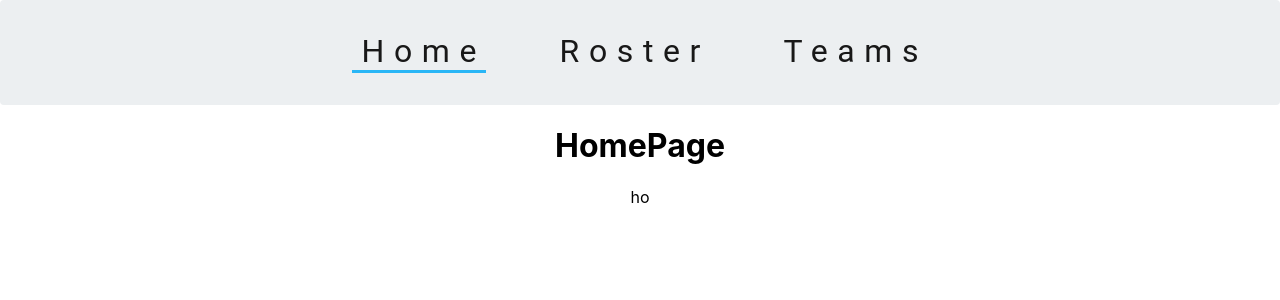
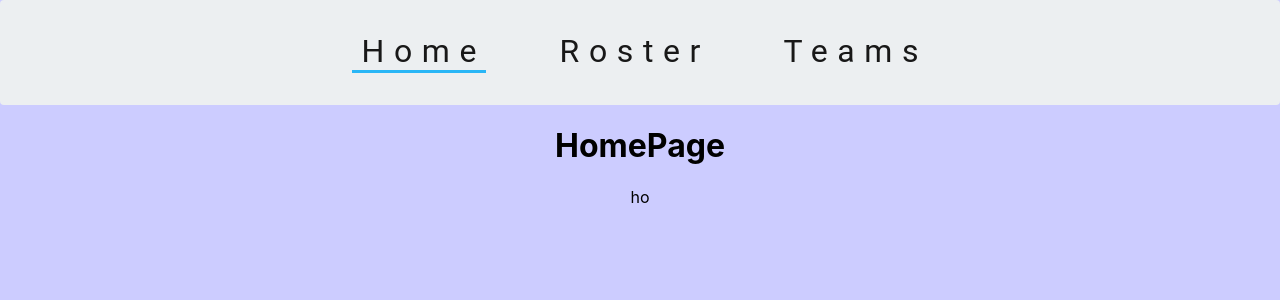
Before and after one commit to DanielCollins96/nhl-app, a React (Create React App) app: page / in a window 1280 px wide. Shown: the top 300 px of the page. Built offline with nearby package versions, Linux system fonts and the light colour scheme.

Commit message:
colours baby boy

```diff
--- a/src/container/Teams/Teams.css
+++ b/src/container/Teams/Teams.css
@@ -22,6 +22,12 @@ body {
     flex-wrap: wrap;
     justify-content: center;
 }
+
+.TeamCard:hover,
+.TeamCard:active {
+    background-color:  #a3a375;
+}
+
 ul{
     list-style-type: none;
     padding: none
--- a/src/index.css
+++ b/src/index.css
@@ -5,6 +5,7 @@ body {
     sans-serif;
   -webkit-font-smoothing: antialiased;
   -moz-osx-font-smoothing: grayscale;
+  background-color: #ccccff;
 }
 
 code {
```
